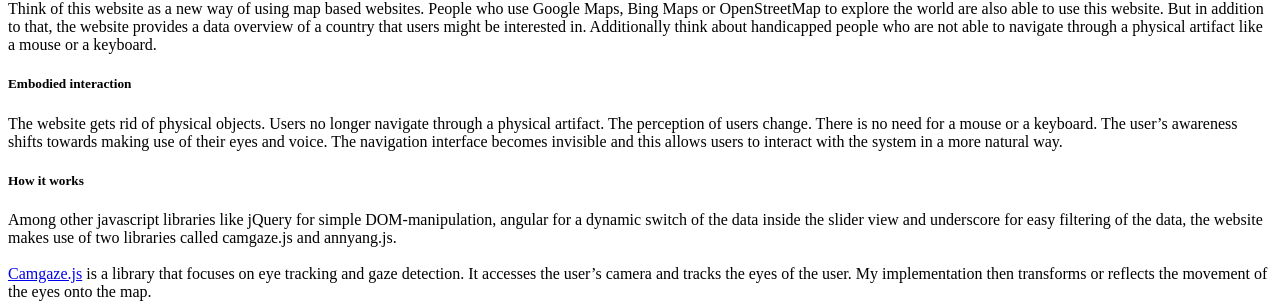
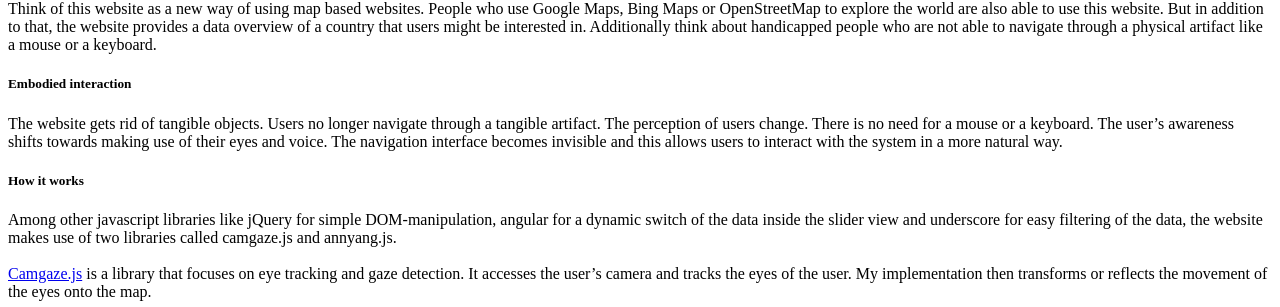
Before and after one commit to marororom/marororom.github.io, a Jekyll site: the page built from old/index.html, in a window 1280 px wide and 900 px high, scrolled down 8506 px. Shown: the part 145-452 px from the top of the window. Built offline with Jekyll 4.4.1, drawn with Linux system fonts in a browser that asks for light colours; nearby versions of some CDN libraries; some web fonts are replaced; library files that are not in the unit come from our copies.

Commit message:
changed wording

```diff
--- a/_includes/modal3.html
+++ b/_includes/modal3.html
@@ -36,7 +36,7 @@
                         </p>
                         <p>
                         <h5>Embodied interaction</h5>
-                        The website gets rid of physical objects. Users no longer navigate through a physical artifact. The perception of users change. There is no need for a mouse or a keyboard. The user’s awareness shifts towards making use of their eyes and voice. The navigation interface becomes invisible and this allows users to interact with the system in a more natural way.
+                        The website gets rid of tangible objects. Users no longer navigate through a tangible artifact. The perception of users change. There is no need for a mouse or a keyboard. The user’s awareness shifts towards making use of their eyes and voice. The navigation interface becomes invisible and this allows users to interact with the system in a more natural way.
                         </p>
                         <p>
                         <h5>How it works</h5>
```
